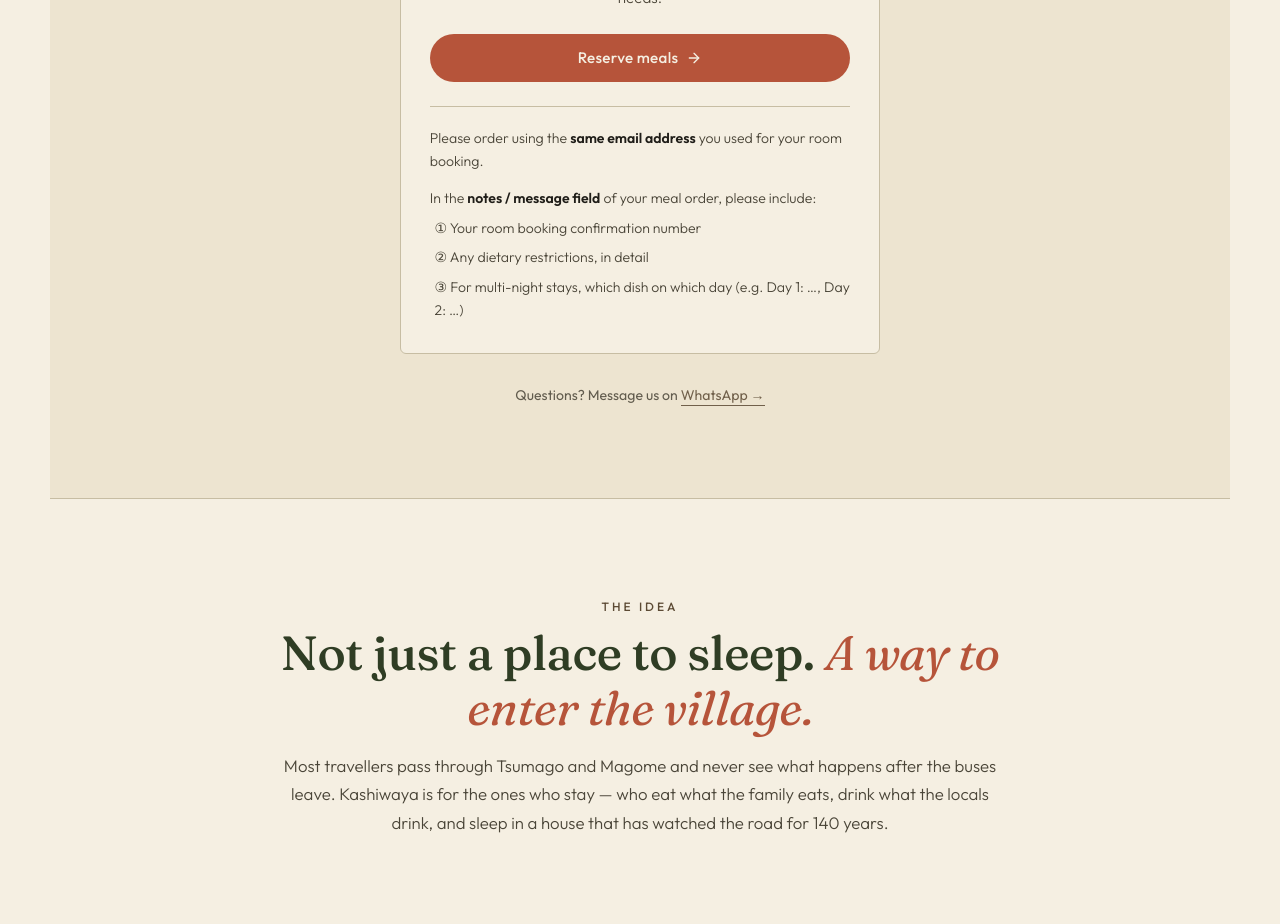
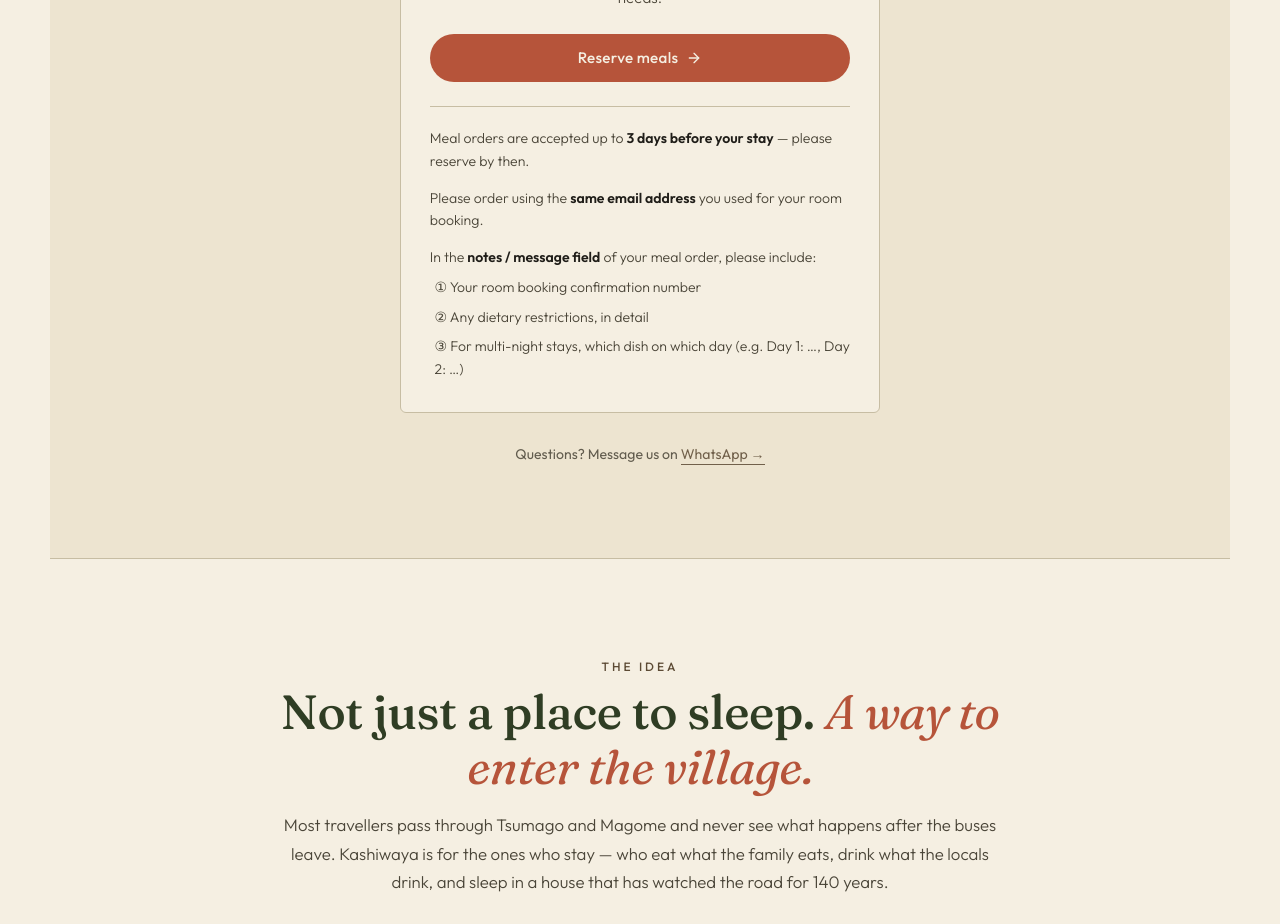
Before and after one commit to yasuhiro-fukuta/kashiwaya-lp, a Next.js app: page / in a window 1280 px wide. Shown: the part 3320-4244 px from the top of the page. Built offline with nearby package versions, Linux system fonts and the light colour scheme.

Commit message:
3 days before

```diff
--- a/src/app/page.tsx
+++ b/src/app/page.tsx
@@ -328,6 +328,10 @@ export default function Page() {
 
             <ul className="meal-note">
               <li>
+                Meal orders are accepted up to <strong>3 days before your
+                stay</strong> — please reserve by then.
+              </li>
+              <li>
                 Please order using the <strong>same email address</strong> you
                 used for your room booking.
               </li>
@@ -570,7 +574,8 @@ export default function Page() {
             Meals are booked separately from your room, through the &ldquo;Add
             your meals&rdquo; link in the booking section. Use the same email as
             your room booking, and add your room booking confirmation number in
-            the notes field when you order.
+            the notes field when you order. Meal orders are accepted up to 3 days
+            before your stay, so please reserve in advance.
           </p>
         </details>
         <details className="faq-item">
```
